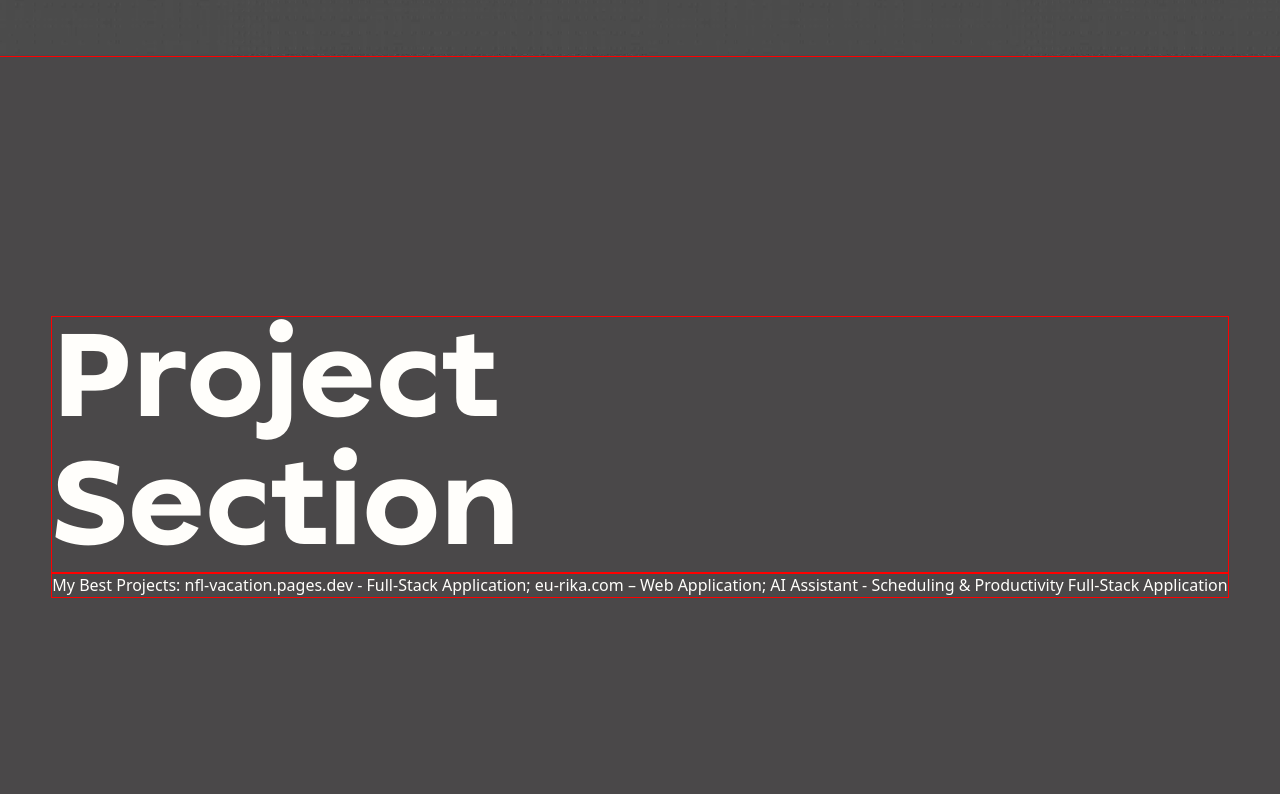
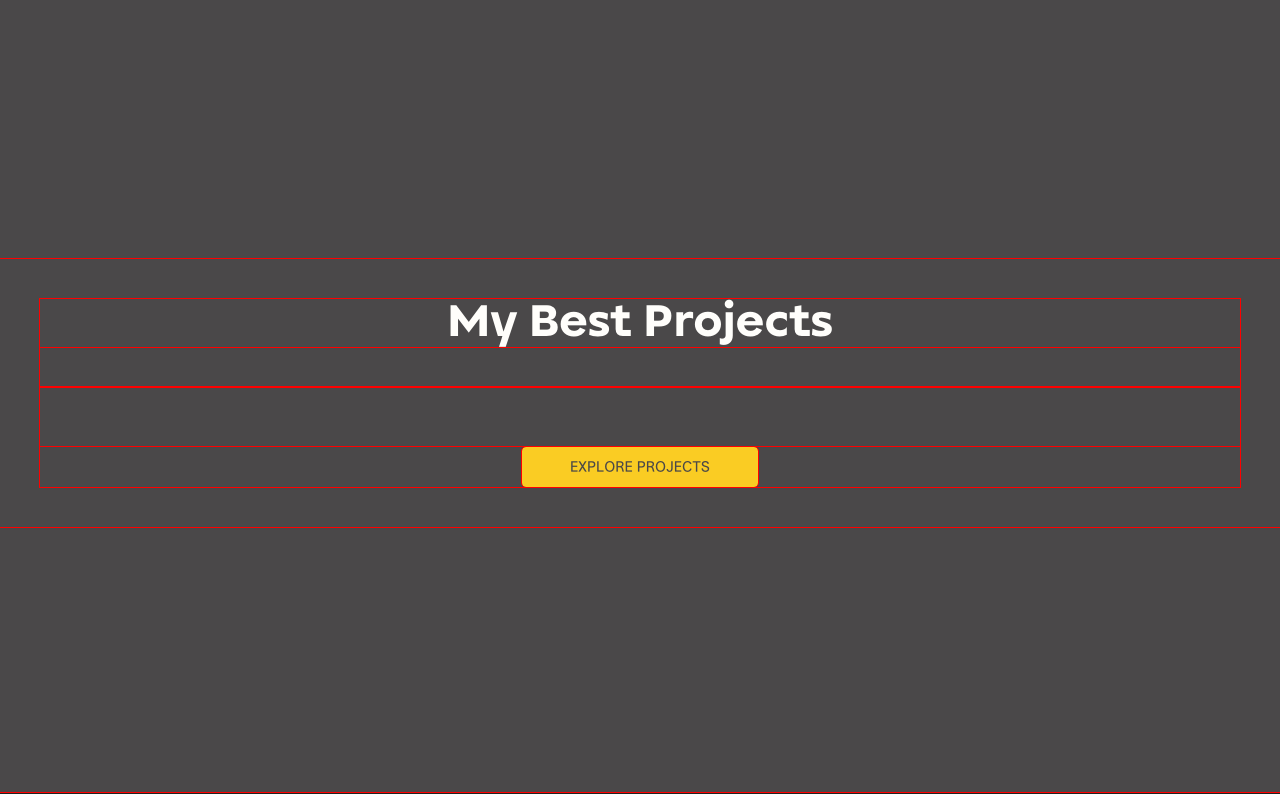
Before and after one commit to prostodiva/kattsynaV2, a React (Vite) app in the folder frontend/web/: page / in a window 1280 px wide. Shown: the part 2435-3229 px from the top of the page. Built offline with nearby package versions, Linux system fonts and the light colour scheme; no server answers.

Commit message:
add: project section layout

```diff
--- a/frontend/web/src/components/ui/Button.tsx
+++ b/frontend/web/src/components/ui/Button.tsx
@@ -33,7 +33,7 @@ function Button({
     {
       'h-18 xl:h-12 2xl:h-18 px-20 md:px-68 lg:px-36 xl:px-40 2xl:px-72 bg-button-primary font-goorm font-normal text-text-ternary text-2xl xl:text-xl 2xl:text-2xl uppercase hover:bg-brand-300 hover:text-brand-700':
         variant === 'primary' && !backgroundImage,
-      'h-10 2xl:h-14 px-24 md:px-32 xl:px-12 bg-button-primary font-goorm font-medium text-text-ternary text-sm 2xl:text-xl uppercase hover:bg-brand-300 hover:text-brand-700':
+      'h-10 2xl:h-14 px-12 md:px-16 xl:px-12 bg-button-primary font-goorm font-medium text-text-ternary text-sm 2xl:text-xl uppercase hover:bg-brand-300 hover:text-brand-700':
         variant === 'secondary' && !active && !backgroundImage,
       'py-6 px-8 bg-surface-card text-white':
         variant === 'ternary' && active && !backgroundImage,
--- /dev/null
+++ b/frontend/web/src/components/ui/ProjectCard.tsx
@@ -0,0 +1,24 @@
+// import { projects } from "@/pages/homePage/components/data";
+
+function ProjectCard() {
+    return (
+        <div></div>
+        // <a href={url}
+        // target="_blank"
+        // rel="noopener noreferrer"
+        // className="group relative overflow-hidden rounded-2xl border border-zinc-700 hover:border-zinc-500 transition-colors duration-300"
+        // >
+        // <img
+        //     src={src}
+        //     alt={title}
+        //     className="w-full h-64 object-cover transition-transform duration-500 group-hover:scale-105"
+        // />
+        // <div className="absolute inset-0 bg-black/40 opacity-0 group-hover:opacity-100 transition-opacity duration-300" />
+        // <div className="p-5">
+        //     <h3 className="font-stack font-bold text-xl text-text-primary">{title}</h3>
+        // </div>
+        // </a>
+    );
+}
+
+export default ProjectCard;
--- a/frontend/web/src/pages/homePage/components/ExpertiseContent.tsx
+++ b/frontend/web/src/pages/homePage/components/ExpertiseContent.tsx
@@ -1,17 +1,17 @@
 import block_3 from '@/assets/bg/Block_3.webp';
 import card from '@/assets/card.webp';
 import Button from '@/components/ui/Button';
-import { cards } from '@/pages/homePage/components/expertiseCardData'
+import { cards } from "@/pages/homePage/components/data";
 
 function ExpertiseContent() {
   return (
-    <div className="relative flex flex-col justify-center p-15 md:min-h-screen">
+    <div className="relative flex flex-col justify-center p-10 md:min-h-screen">
       <picture className="absolute inset-0">
         <img src={block_3} alt="" className="w-full h-full object-cover" />
       </picture>
 
       <div className="flex justify-center mb-10">
-        <h1 className="relative font-unitea font-bold text-3xl md:text-5xl xl:text-5xl 2xl:text-7xl text-text-primary">
+        <h1 className="relative text-center md:text-start font-unitea font-bold text-3xl md:text-5xl xl:text-5xl 2xl:text-7xl text-text-primary">
           My Core Competencies
         </h1>
       </div>
@@ -37,7 +37,7 @@ function ExpertiseContent() {
         ))}
 
         <div className="md:col-start-2 xl:col-start-3 flex items-center md:items-end xl:items-center justify-center mt-5 xl:-mt-30 2xl:-mt-50">
-          <Button variant="secondary" rounded>
+          <Button variant="secondary" rounded className="w-full">
             Hire Me
           </Button>
         </div>
--- a/frontend/web/src/pages/homePage/components/ProjectContent.tsx
+++ b/frontend/web/src/pages/homePage/components/ProjectContent.tsx
@@ -1,16 +1,24 @@
+import Button from "@/components/ui/Button";
+import ProjectCard from "@/components/ui/ProjectCard";
+
 function ProjectContent() {
   return (
-    <div className="flex-col justify-center">
-      <h1>
-        <span className="font-unitea font-bold block text-4xl sm:text-5xl md:text-8xl lg:text-9xl 2xl:text-[12rem] 2xl:leading-none">
-          Project <br /> Section
-        </span>
-      </h1>
-      <p>
-        My Best Projects: nfl-vacation.pages.dev - Full-Stack Application;
-        eu-rika.com – Web Application; AI Assistant - Scheduling & Productivity
-        Full-Stack Application
-      </p>
+      <div className="w-full flex flex-col gap-5 px-10 md:px-8 lg:px-10 2xl:px-16 p-10">
+          <div className="grid grid-cols-1 gap-10">
+            <h1 className="text-center md:mt-20 xl:mt-0 font-unitea font-bold text-3xl md:text-5xl xl:text-5xl 2xl:text-7xl text-text-primary">
+              My Best Projects
+            </h1>
+
+          <div>
+            <ProjectCard />
+          </div>
+
+          <div className="flex items-center justify-center mt-5">
+            <Button variant="secondary" rounded className="w-full md:w-auto">
+              Explore Projects
+            </Button>
+          </div>
+        </div>
     </div>
   );
 }
--- a/frontend/web/src/pages/homePage/components/ValueSectionContent.tsx
+++ b/frontend/web/src/pages/homePage/components/ValueSectionContent.tsx
@@ -12,7 +12,7 @@ function ValuesSectionContent() {
   return (
     <div className="w-full flex flex-col gap-5 px-10 md:px-8 lg:px-10 2xl:px-16 p-10">
       <div className="grid grid-cols-1 md:grid-cols-2 gap-8">
-        <h1 className="md:col-span-2 xl:col-span-1 md:mt-20 xl:mt-0 font-unitea font-bold text-3xl md:text-5xl xl:text-5xl 2xl:text-7xl text-text-primary">
+        <h1 className="text-center md:text-start md:col-span-2 xl:col-span-1 md:mt-20 xl:mt-0 font-unitea font-bold text-3xl md:text-5xl xl:text-5xl 2xl:text-7xl text-text-primary">
           Cost of Inaction
         </h1>
         <p className="md:col-span-2 xl:col-span-1 font-goorm font-normal text-text-secondary text-lg 2xl:text-3xl max-w-sm md:max-w-xl 2xl:max-w-4xl leading-tight md:ml-2 2xl:mb-20">
@@ -31,7 +31,11 @@ function ValuesSectionContent() {
           <picture>
             <source media="(min-width: 1280px)" srcSet={plunk_1} />
             <source media="(min-width: 768px)" srcSet={planks_ipad1} />
-            <img src={plunk_1_mobile} alt="" className="w-full h-full object-cover"/>
+            <img
+              src={plunk_1_mobile}
+              alt=""
+              className="w-full h-full object-cover"
+            />
           </picture>
           <p className="absolute inset-0 flex items-center text-center md:text-start text-md 2xl:text-2xl font-goorm font-normal text-text-secondary max-w-md md:max-w-xl leading-normal px-4 md:ml-2">
             A lack of structure and best practices kills team productivity and
@@ -46,7 +50,11 @@ function ValuesSectionContent() {
           <picture>
             <source media="(min-width: 1280px)" srcSet={plunk_2} />
             <source media="(min-width: 768px)" srcSet={planks_ipad2} />
-            <img src={plunk_2_mobile} alt="" className="w-full h-full object-cover" />
+            <img
+              src={plunk_2_mobile}
+              alt=""
+              className="w-full h-full object-cover"
+            />
           </picture>
           <p className="absolute inset-0 flex items-center text-center md:text-start text-md 2xl:text-2xl font-goorm font-normal text-text-secondary max-w-sm md:max-w-xl 2xl:max-w-3xl leading-normal px-4 md:ml-2">
             Unresolved logic and UI issues ruin the user experience, forcing
@@ -61,7 +69,11 @@ function ValuesSectionContent() {
           <picture>
             <source media="(min-width: 1280px)" srcSet={plunk_3} />
             <source media="(min-width: 768px)" srcSet={planks_ipad3} />
-            <img src={plunk_3_mobile} alt="" className="w-full h-full object-cover" />
+            <img
+              src={plunk_3_mobile}
+              alt=""
+              className="w-full h-full object-cover"
+            />
           </picture>
           <p className="absolute inset-0 flex items-center text-center md:text-start text-md 2xl:text-2xl font-goorm font-normal text-text-secondary max-w-sm md:max-w-xl 2xl:max-w-3xl leading-normal px-4 md:ml-2">
             Without scalable architecture and automated testing, systems crash
--- a/frontend/web/src/pages/homePage/components/expertiseCardData.tsx
+++ b/frontend/web/src/pages/homePage/components/data.tsx
@@ -1,3 +1,20 @@
+export const projects = [
+    {
+        title: "",
+        src: "",
+        url: ""
+    },
+    {
+        title: "",
+        src: "",
+        url: ""
+    },
+    {
+        title: "",
+        src: "",
+        url: ""
+    }
+]
 
 export const cards = [
   {
```
Also changed, not shown: frontend/web/src/pages/homePage/components/HeroContent.tsx (+1 -12 lines).
